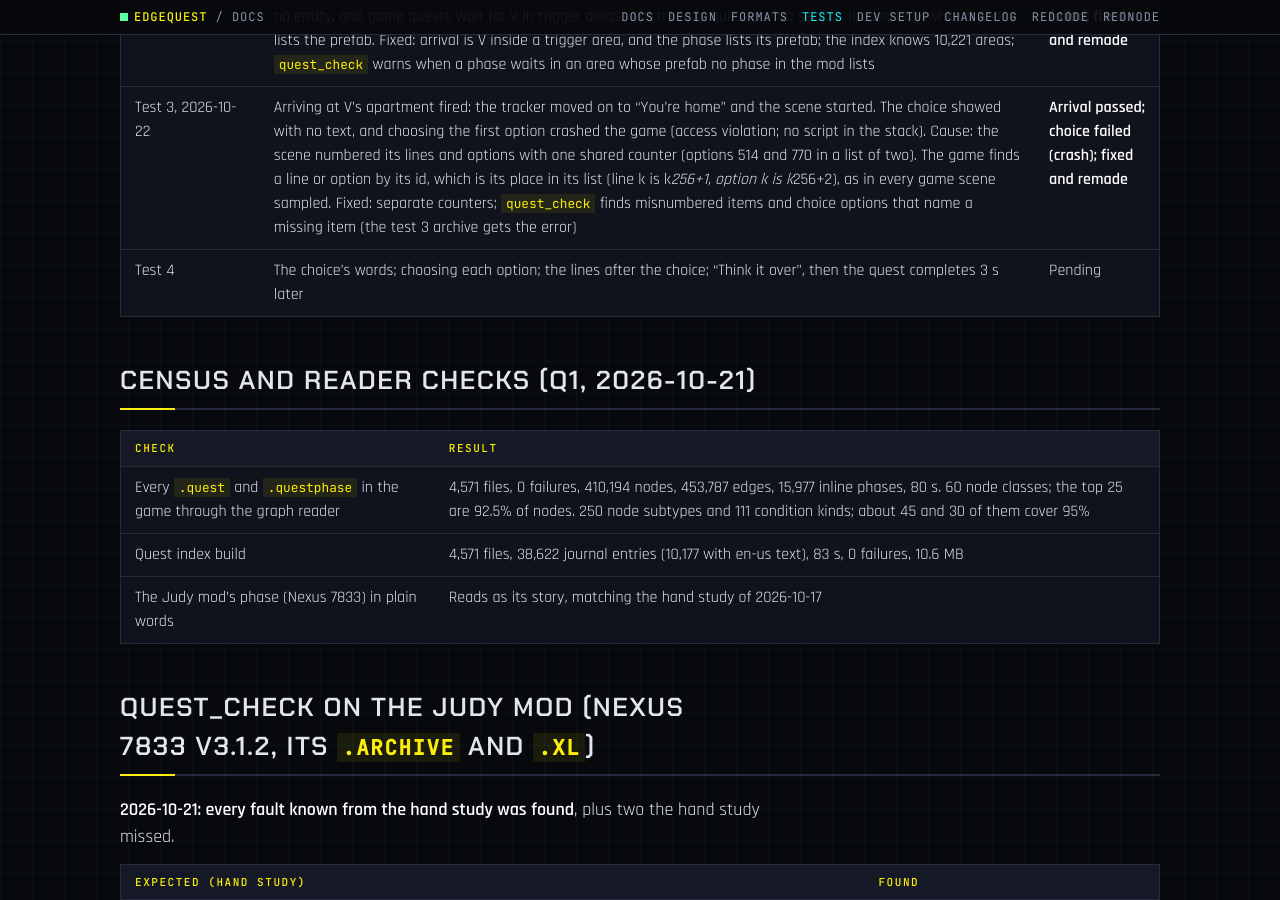
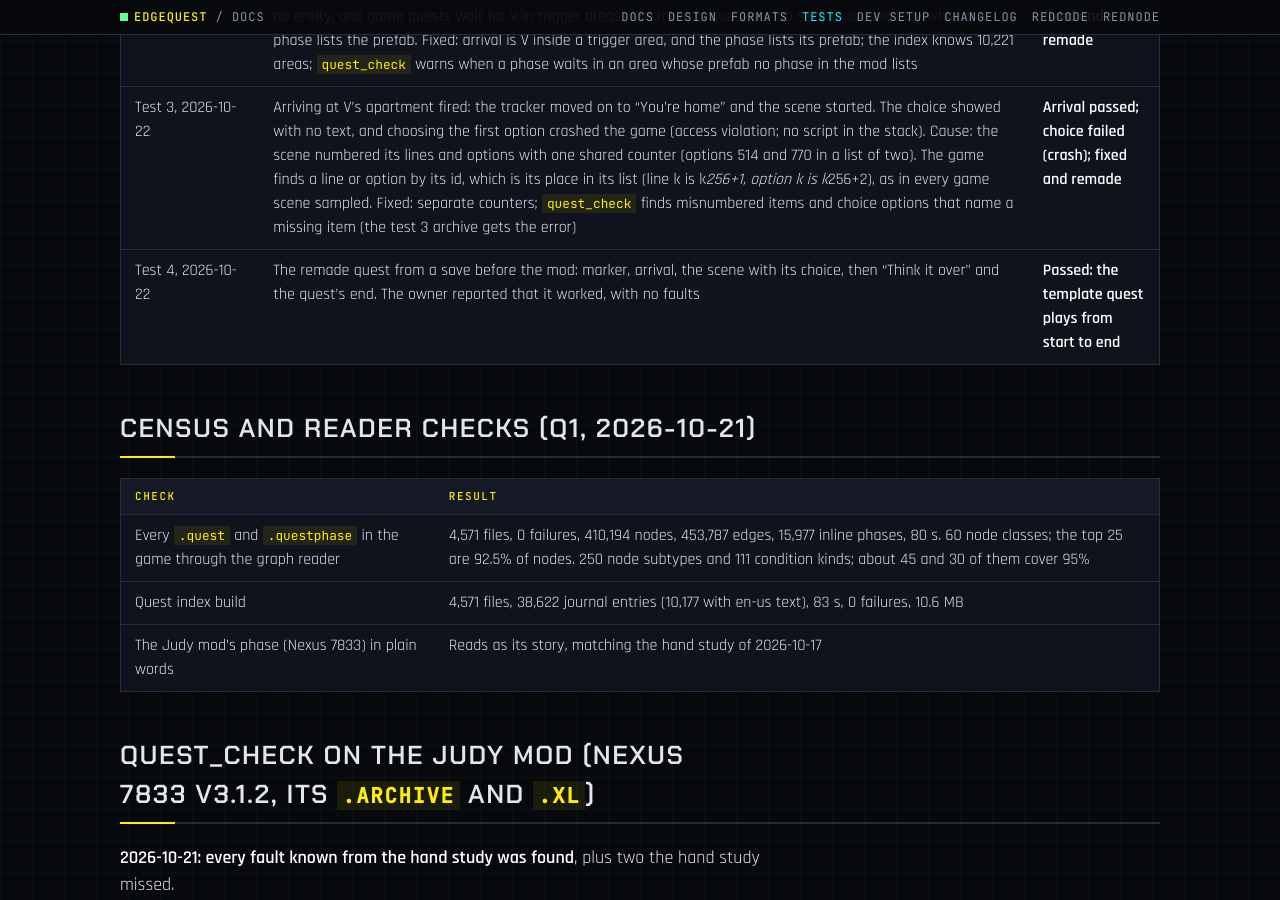
Before and after one commit to Edgemodders/EDGEquest, a Jekyll site: the page built from docs/testing.md, in a window 1280 px wide and 900 px high, scrolled down 1463 px. Built offline with Jekyll 4.4.1, drawn with Linux system fonts in a browser that asks for light colours; our own code applies the rules of GitHub Pages for plain Markdown files.

Commit message:
Testing: in-game test 4 passed (the template quest plays from start to end)
Co-Authored-By: Claude Opus 5.5 <noreply@anthropic.com>

```diff
--- a/docs/testing.md
+++ b/docs/testing.md
@@ -17,7 +17,7 @@ Every test run on the dev PC, with its result. A test is recorded when it is fir
 | Test 1, 2026-10-22 (ArchiveXL 1.27.4, on the owner's laptop) | The quest showed in the tracker and the journal. The marker showed far away, labelled "shooting range", with a GPS route to it; reaching it did nothing, nor did V's apartment. ArchiveXL's log: the phase, journal and onscreens merged; `subtitles.json` "failed to load"; no line about our marker's position. Causes: a marker with no NodeRef sits at the world's origin, since the game never asks ArchiveXL where it is; the `.xl` listed a file of lines where ArchiveXL expects a subtitle map. Whether GPS arrival would fire at 10 m stays unknown. Fixed: the marker and arrival use the game marker's world node; a subtitle map names one file of lines per scene; `quest_check` finds both faults | **Failed; fixed and remade** |
 | Test 2, 2026-10-22 | The marker showed at V's door, in the tracker, on the minimap and with a GPS route. Reaching the apartment did nothing; the marker stayed. Cause: V's distance to the marker's node never passed. That node is a map spot with no entity, and game quests wait for V in trigger areas, which live in quest prefab sectors loaded only while a phase lists the prefab. Fixed: arrival is V inside a trigger area, and the phase lists its prefab; the index knows 10,221 areas; `quest_check` warns when a phase waits in an area whose prefab no phase in the mod lists | **Marker passed; arrival failed; fixed and remade** |
 | Test 3, 2026-10-22 | Arriving at V's apartment fired: the tracker moved on to "You're home" and the scene started. The choice showed with no text, and choosing the first option crashed the game (access violation; no script in the stack). Cause: the scene numbered its lines and options with one shared counter (options 514 and 770 in a list of two). The game finds a line or option by its id, which is its place in its list (line k is k*256+1, option k is k*256+2), as in every game scene sampled. Fixed: separate counters; `quest_check` finds misnumbered items and choice options that name a missing item (the test 3 archive gets the error) | **Arrival passed; choice failed (crash); fixed and remade** |
-| Test 4 | The choice's words; choosing each option; the lines after the choice; "Think it over", then the quest completes 3 s later | Pending |
+| Test 4, 2026-10-22 | The remade quest from a save before the mod: marker, arrival, the scene with its choice, then "Think it over" and the quest's end. The owner reported that it worked, with no faults | **Passed: the template quest plays from start to end** |
 
 ## Census and reader checks (Q1, 2026-10-21)
 
```
Also changed, not shown: CLAUDE.md (+1 -1 lines).
